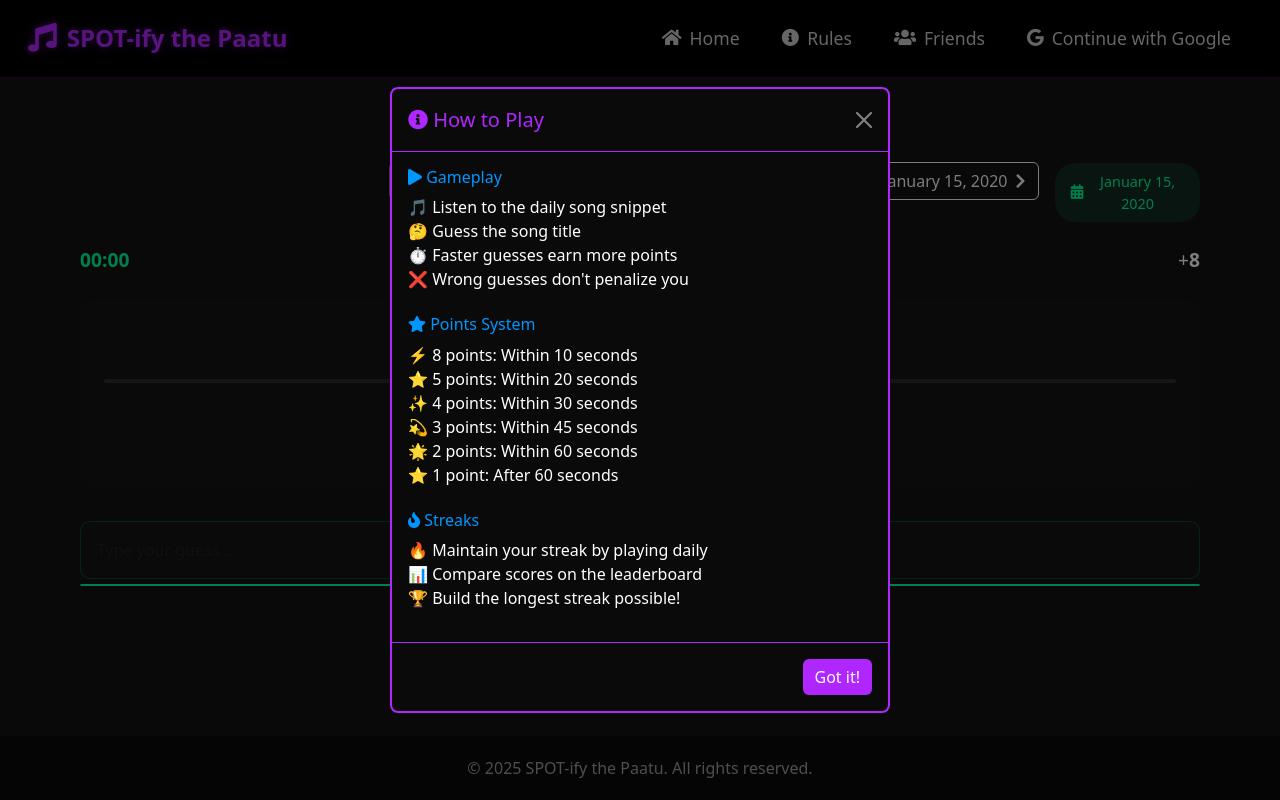
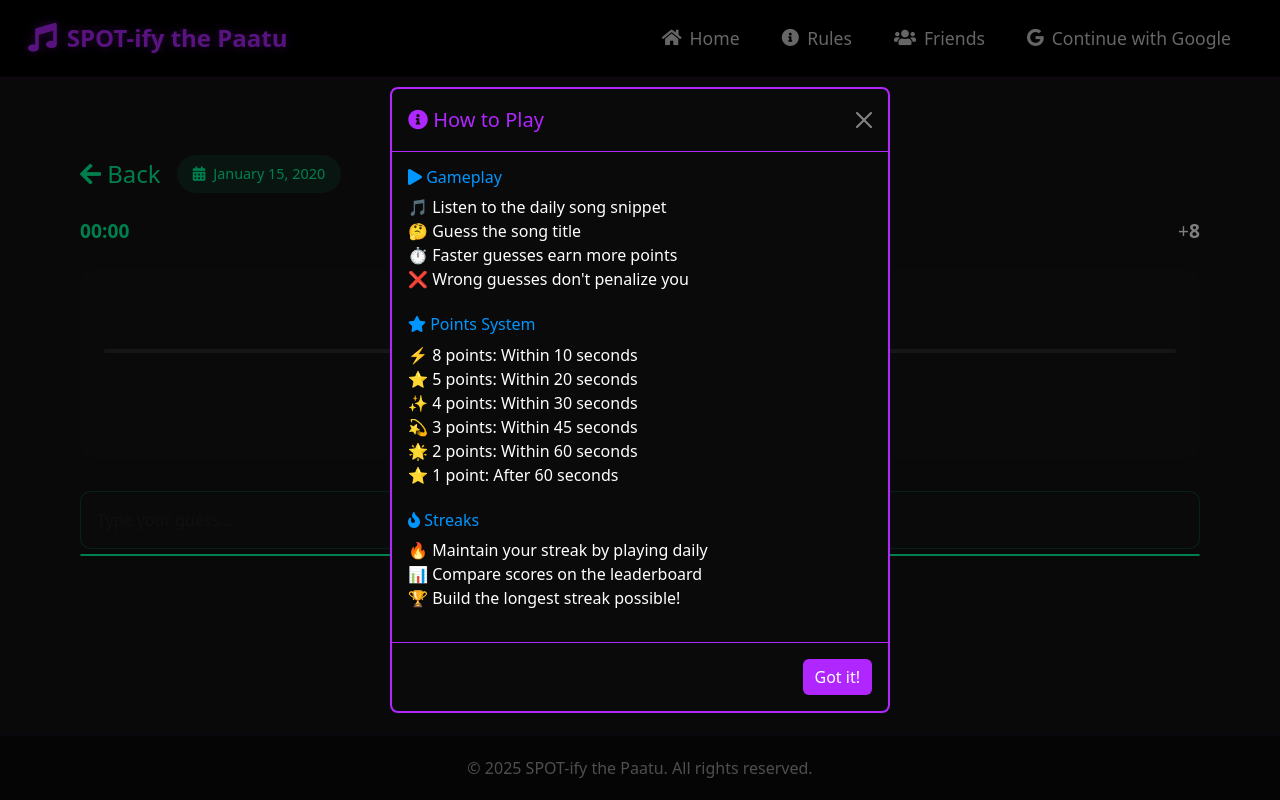
Before and after one commit to Vydeeskumar/SPOT-ify-backup, a Django app: template game/templates/game/archive.html in a window 1280 px wide. Run offline with Django 5.2, Linux system fonts and the light colour scheme; tables that the repository leaves empty hold one stand-in row (values such as "Sample post"); the template is opened without the code that fills it: values that come from a table or form of the project are taken from there, most other values are stand-ins (such as "Sample title", 1, 10 or a date in 2020); some libraries are stand-ins or nearby versions.

Commit message:
back to old archive ui

```diff
--- a/game/templates/game/archive.html
+++ b/game/templates/game/archive.html
@@ -25,42 +25,12 @@
             {% elif selected_song %}
                 <div id="game-view">
                     <div class="archive-header mb-4">
-                        <div class="d-flex justify-content-center justify-content-md-between align-items-center flex-wrap gap-2 mb-3 w-100">
-
-                            <!-- Previous Day -->
-                            {% if prev_date %}
-                                <a href="?date={{ prev_date|date:'Y-m-d' }}" class="btn btn-outline-light">
-                                    <i class="fas fa-chevron-left me-1"></i> {{ prev_date|date:"F j, Y" }}
-                                </a>
-                            {% else %}
-                                <div class="invisible"></div>
-                            {% endif %}
-
-                            <!-- Back to Calendar -->
-                            <a href="{% url 'archive' %}" class="btn btn-secondary">
-                                <i class="fas fa-arrow-left"></i> Back to Calendar
-                            </a>
-
-                            <!-- Next Day -->
-                            {% if next_date %}
-                                <a href="?date={{ next_date|date:'Y-m-d' }}" class="btn btn-outline-light">
-                                    {{ next_date|date:"F j, Y" }} <i class="fas fa-chevron-right ms-1"></i>
-                                </a>
-                            {% else %}
-                                <div class="invisible"></div>
-                            {% endif %}
-
-                        </div>
-
-                        <!-- Date Badge -->
-                        <div class="archive-date-badge text-center mt-2">
+                        <a href="{% url 'archive' %}" class="back-btn"><i class="fas fa-arrow-left"></i> Back</a>
+                        <div class="archive-date-badge">
                             <i class="fas fa-calendar-alt"></i>
                             {{ selected_date|date:"F j, Y" }}
                         </div>
                     </div>
-
-
-
 
                     <div class="game-header">
                         <div class="timer" id="timer">00:00</div>
```
